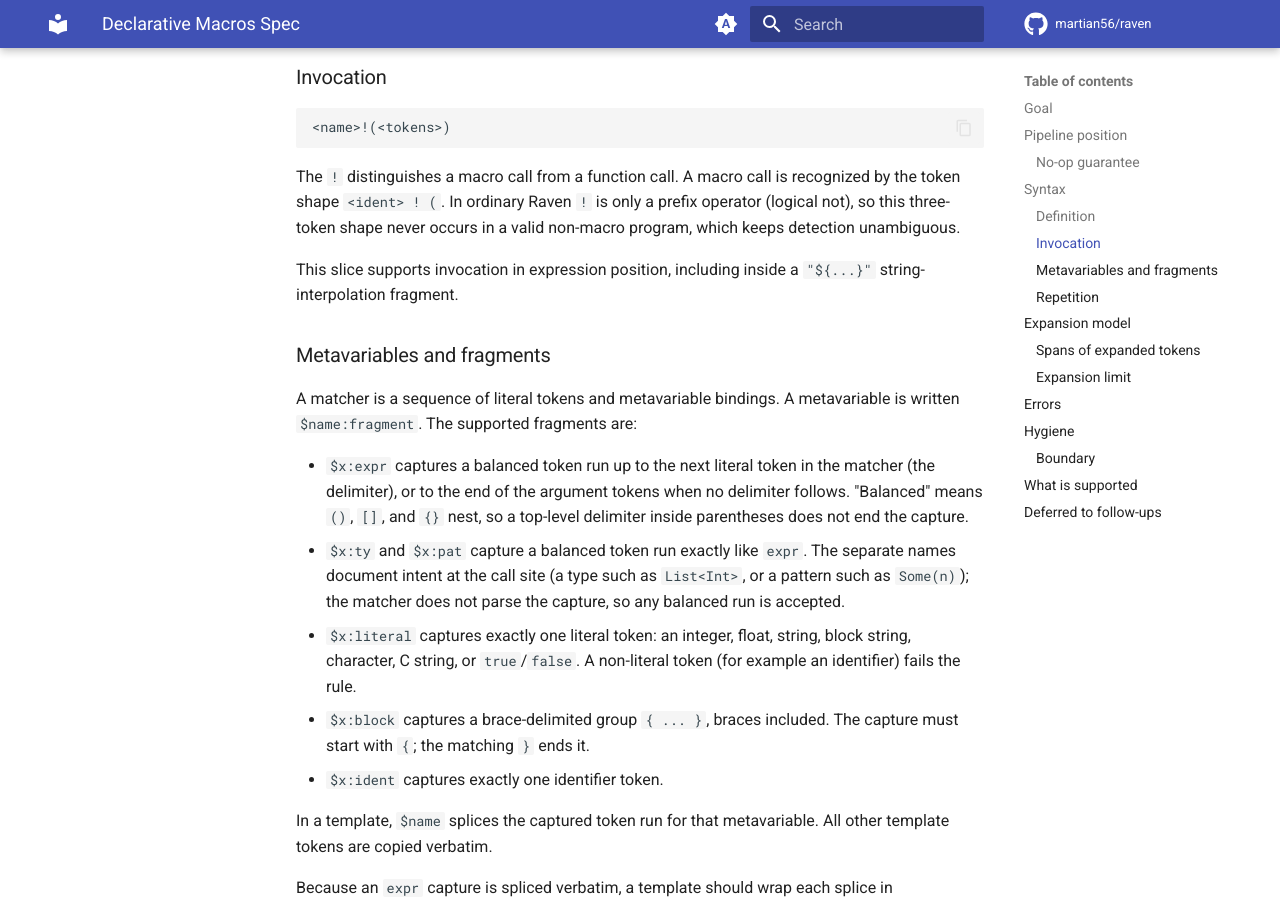
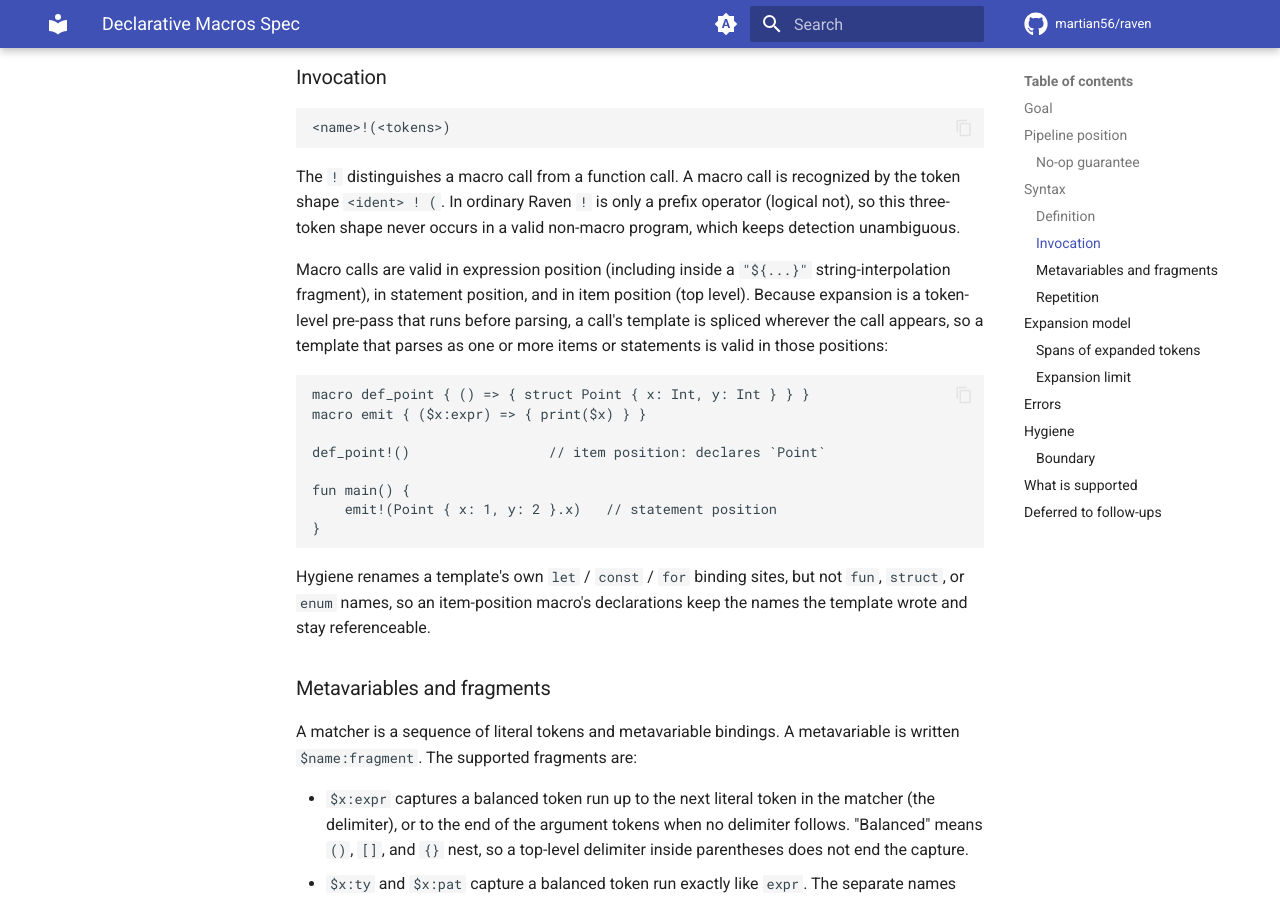
Before and after one commit to martian56/raven, an MkDocs documentation site: the page built from docs/v2/specs/macros.md, in a window 1280 px wide and 900 px high, scrolled down 1463 px. Built offline with MkDocs 1.6.1 and Material for MkDocs 9.7.7, drawn with Linux system fonts in a browser that asks for light colours; comment, search, counter and statistics services are not loaded; some of the changed text lies outside the part shown.

Commit message:
feat(macros): support item and statement position invocations
Macro calls already work in statement position and item (top-level)
position, not only expression position: expansion is a token-level pre-pass
that runs before parsing, so a call's template is spliced wherever the call
appears, and a template that parses as one or more items or statements is
valid there. This change locks that in and documents it.

Item-position calls can declare a struct or functions; statement-position
calls can expand to a print or to `let` bindings the caller reads
afterward. Hygiene renames a template's own let/const/for binding sites but
not fun/struct/enum names, so item-position declarations keep their names
and stay referenceable.

Adds macro unit tests for both positions, a codegen smoke test, and a
golden example (examples/v2/macro_item_statement.rv). Updates the macro spec
to move item/statement position from deferred to supported.

Fixes #221

````diff
--- a/Cargo.toml
+++ b/Cargo.toml
@@ -2,7 +2,7 @@
 members = [".", "raven-runtime"]
 
 [workspace.package]
-version = "2.1.5"
+version = "2.1.6"
 edition = "2021"
 authors = ["martian56"]
 license = "MIT"
--- a/docs/v2/specs/macros.md
+++ b/docs/v2/specs/macros.md
@@ -74,8 +74,27 @@ recognized by the token shape `<ident> ! (`. In ordinary Raven `!` is only a
 prefix operator (logical not), so this three-token shape never occurs in a
 valid non-macro program, which keeps detection unambiguous.
 
-This slice supports invocation in expression position, including inside a
-`"${...}"` string-interpolation fragment.
+Macro calls are valid in expression position (including inside a `"${...}"`
+string-interpolation fragment), in statement position, and in item position
+(top level). Because expansion is a token-level pre-pass that runs before
+parsing, a call's template is spliced wherever the call appears, so a
+template that parses as one or more items or statements is valid in those
+positions:
+
+```raven
+macro def_point { () => { struct Point { x: Int, y: Int } } }
+macro emit { ($x:expr) => { print($x) } }
+
+def_point!()                 // item position: declares `Point`
+
+fun main() {
+    emit!(Point { x: 1, y: 2 }.x)   // statement position
+}
+```
+
+Hygiene renames a template's own `let` / `const` / `for` binding sites, but
+not `fun`, `struct`, or `enum` names, so an item-position macro's
+declarations keep the names the template wrote and stay referenceable.
 
 ### Metavariables and fragments
 
@@ -234,7 +253,8 @@ name. Definition-site resolution of free identifiers is a follow-up.
 
 * `macro <name> { (<matcher>) => { <template> } ... }` with one or more
   rules, first matching rule wins.
-* `name!(...)` invocation in expression position.
+* `name!(...)` invocation in expression, statement, and item (top-level)
+  position.
 * `$x:expr`, `$x:ty`, `$x:pat` (balanced capture up to the next matcher
   delimiter), `$x:literal` (single literal token), `$x:block` (a `{ ... }`
   group), and `$x:ident` (single identifier) metavariables.
````
Also changed, not shown: other parts of docs/v2/specs/macros.md (+0 -1 lines), CHANGELOG.md (+1 -0 lines), 5 other files.
